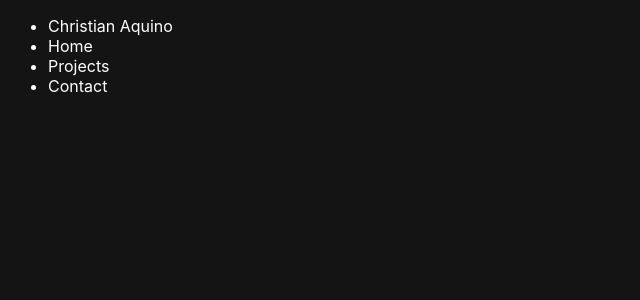
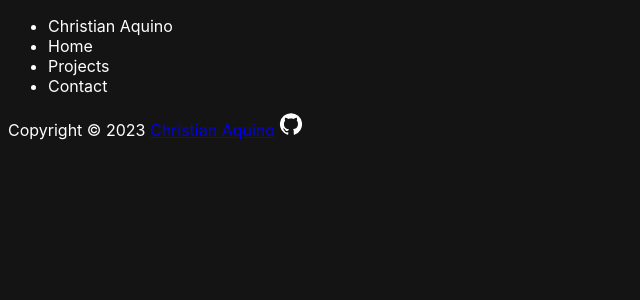
Before and after one commit to cjfaquino/portfolio, a React (Vite) app: page / in a window 1280 px wide. Shown: the top 300 px of the page, without its empty margins (0-640 px from the left). Built offline with nearby package versions, Linux system fonts and the light colour scheme.

Commit message:
add Footer

```diff
--- a/src/App.tsx
+++ b/src/App.tsx
@@ -1,11 +1,13 @@
 import React from 'react';
 import './App.css';
+import Footer from './components/Footer';
 import Header from './components/Header';
 
 function App() {
   return (
     <div className='App'>
       <Header />
+      <Footer />
     </div>
   );
 }
--- /dev/null
+++ b/src/components/Footer.tsx
@@ -0,0 +1,13 @@
+import React from 'react';
+import GitHubIcon from '@mui/icons-material/GitHub';
+
+function Footer() {
+  return (
+    <footer>
+      <span>Copyright © 2023</span>{' '}
+      <a href='https://github.com/cjfaquino'>Christian Aquino</a> <GitHubIcon />
+    </footer>
+  );
+}
+
+export default Footer;
```
